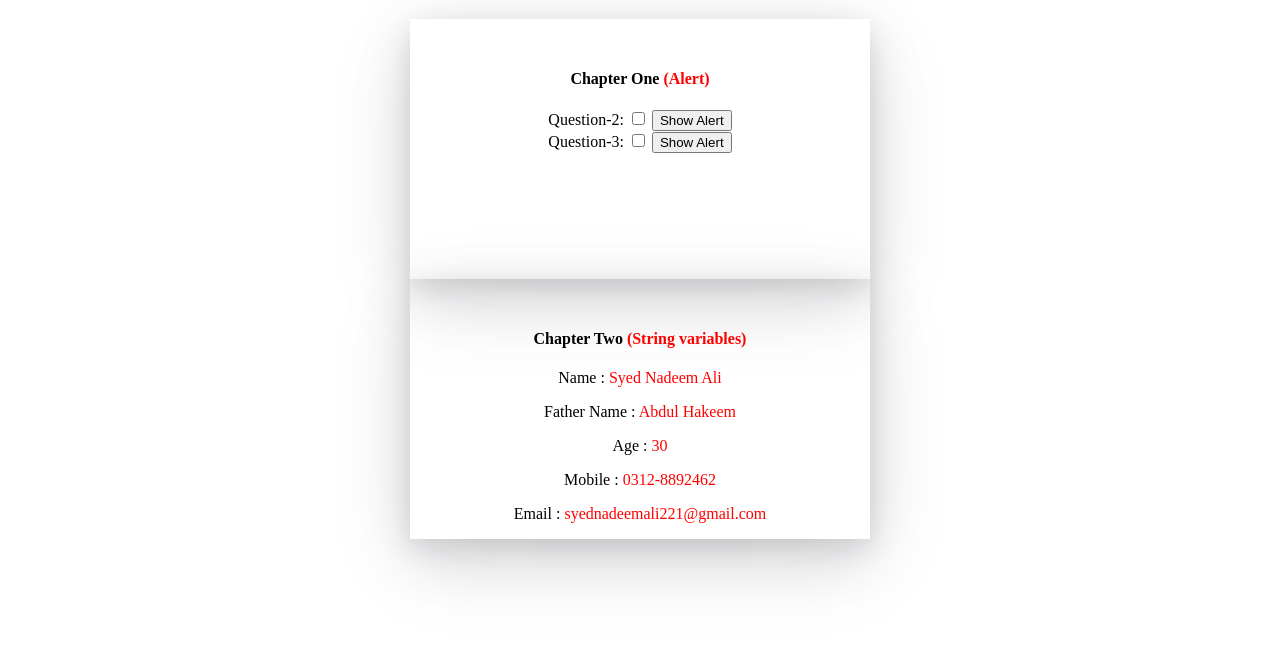
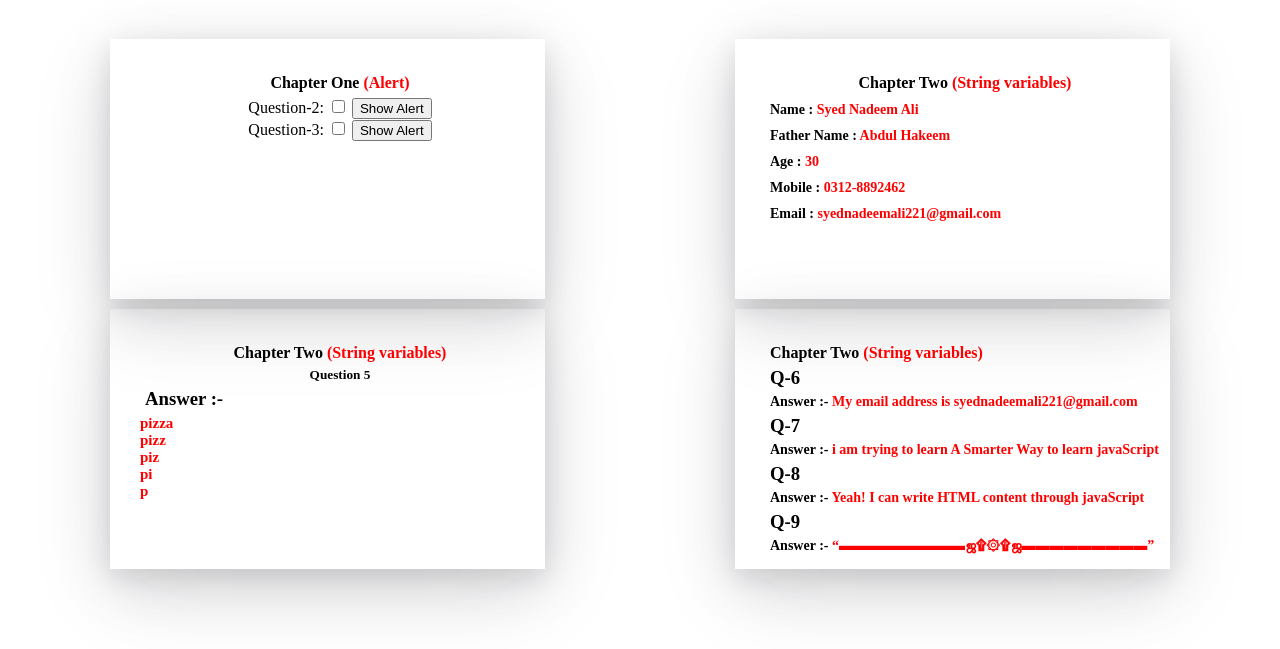
Before and after one commit to Nadeem222/JAVASCRIPT-ASSIGNMENTS, a plain HTML site: page index.html in a window 1280 px wide. Shown: the part 61-710 px from the top of the page. Drawn offline with Linux system fonts and the light colour scheme.

Commit message:
Chapter 2 complete

```diff
--- a/app.js
+++ b/app.js
@@ -1,5 +1,5 @@
 
-// alert("Hi! Welcome to Page. ")
+alert("Hi! Welcome to Page. ")
 
 // alert("Welcome to JS land... \n Happy Coding!")
 
@@ -78,6 +78,32 @@ window.addEventListener('load', function() {
 
 // question 5
 
+
+// function for print in alert box
 var pizza = "pizza\npizz\npiz\npi\np";
 
 alert(pizza);
+
+// function for print in console
+console.log(pizza);
+// function for print in html
+var pizza = document.getElementById("pizza");
+
+document.querySelector("#pizza").innerHTML = "pizza<br>pizz<br>piz<br>pi<br>p";
+
+var question6 = "syednadeemali221@gmail.com";
+
+alert("My email address is" + " " + question6);
+
+var question7 = "A Smarter Way to learn javaScript"
+
+alert("I am Trying to Learn" + question7);
+
+var question9 = "“▬▬▬▬▬▬▬▬▬ஜ۩۞۩ஜ▬▬▬▬▬▬▬▬▬”";
+alert(question9);
+
+// function for print in HTML
+document.querySelector("#q-6").innerHTML = ` My email address is  ${question6}`;
+document.querySelector("#q-7").innerHTML = `i am trying to learn ${question7}`;
+document.querySelector("#q-8").innerHTML = "Yeah! I can write HTML content through javaScript";
+document.querySelector("#q-9").innerHTML = question9;
--- a/index.html
+++ b/index.html
@@ -10,8 +10,11 @@
         }
 
         .container {
-            height: 100VH;
-            width: 100%;
+
+            display: flex;
+            gap: 10px;
+            flex-wrap: wrap;
+            padding: 20px;
         }
         h1{
             display: flex;
@@ -27,13 +30,42 @@
             box-shadow: rgba(17, 17, 26, 0.1) 0px 8px 24px, rgba(17, 17, 26, 0.1) 0px 16px 56px, rgba(17, 17, 26, 0.1) 0px 24px 80px;
             text-align: center;
             padding: 30px;
+            padding-right: 5px;
+        }
+        form{
+            display: flex;
+            justify-content: start;
+            flex-direction: column;
+            align-items: flex-start;
+            font-size: 15px;
+            font-weight: 700;
+        }
+        form>p{
+            margin: 5px;
+        }
+        #pizza{
+            text-align: start;
+            color: red;
+            font-size: 15px;
+            font-weight: 800;
+        }
+        h3{
+            text-align: start;
+            margin: 5px 0px;
+        }
+        h5 , h4 ,h3 , p{
+            margin: 5px;
+        }
+        p{
+            font-size: 14px;
+            font-weight: 800;
         }
     </style>
 </head>
 
 <body>
+    <h1>JavaScript Assigment 1</h1>
     <div class="container">
-        <h1>JavaScript Assigment 1</h1>
         <div class="chapter-1">
             <h4>Chapter One <span>(Alert)</span></h4>
 
@@ -53,7 +85,7 @@
 
 
 
-            <form>
+            <form >
                 <p>Name : <span id="name"></span></p>
                 <p>Father Name : <span id="fName"></span></p>
                 <p>Age : <span id="age"></span></p>
@@ -62,6 +94,23 @@
 
             </form>
         </div>
+        <div class="chapter-1 q-5">
+            <h4>Chapter Two <span>(String variables)</span></h4>
+            <h5>Question 5</h5>
+            <h3>Answer :-</h3>
+            <div id="pizza"></div>
+        </div>
+        <div class="chapter-1" style="text-align: start;">
+            <h4>Chapter Two <span>(String variables)</span></h4>
+            <h3>Q-6</h3>
+            <p>Answer :- <span id="q-6"></span></p>
+            <h3>Q-7</h3>
+            <p>Answer :- <span id="q-7"></span></p>
+            <h3>Q-8</h3>
+            <p>Answer :- <span id="q-8"></span></p>
+            <h3>Q-9</h3>
+            <p>Answer :- <span id="q-9"></span></p>
+        </div>
     </div>
 
 
```
